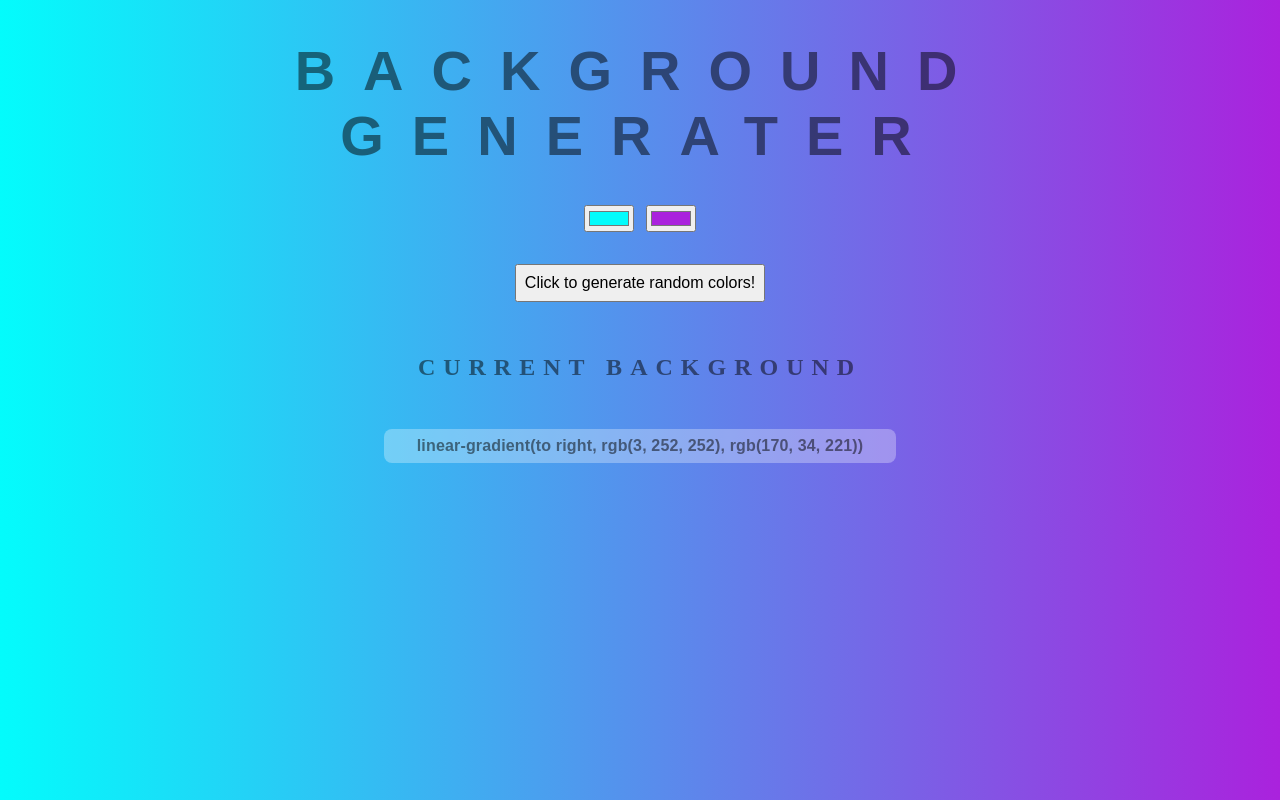
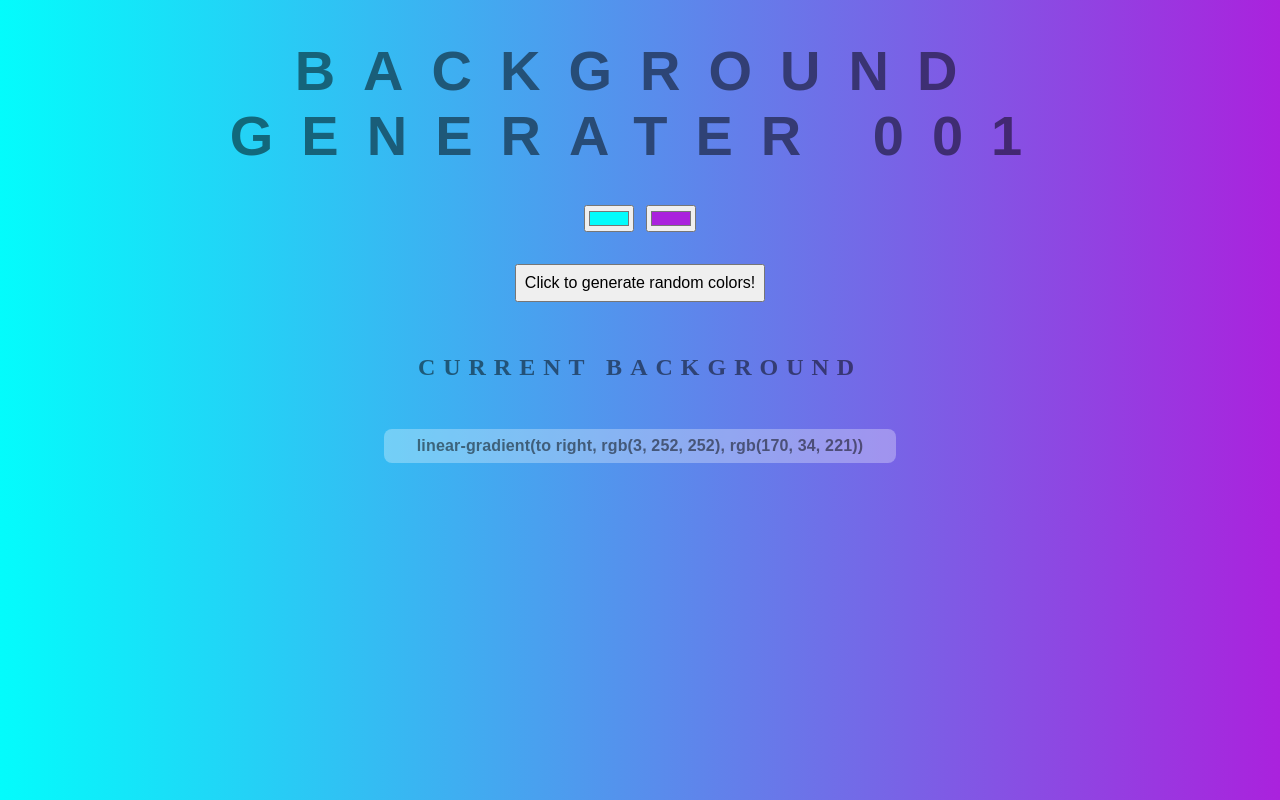
Before and after one commit to HuangYi-Ting76/background-generator, a plain HTML site: page html.html in a window 1280 px wide. Drawn offline with Linux system fonts and the light colour scheme.

Commit message:
Remamed h1

```diff
--- a/html.html
+++ b/html.html
@@ -7,7 +7,7 @@
     <link rel="stylesheet" href="style.css" type="text/css">
 </head>
 <body>
-    <h1>Background Generater</h1>
+    <h1>Background Generater 001</h1>
     <input class="color1" type="color" name="color1" value="#03fcfc">
     <input class="color2" type="color" name="color1" value="#aa22dd">
     <br>
```
